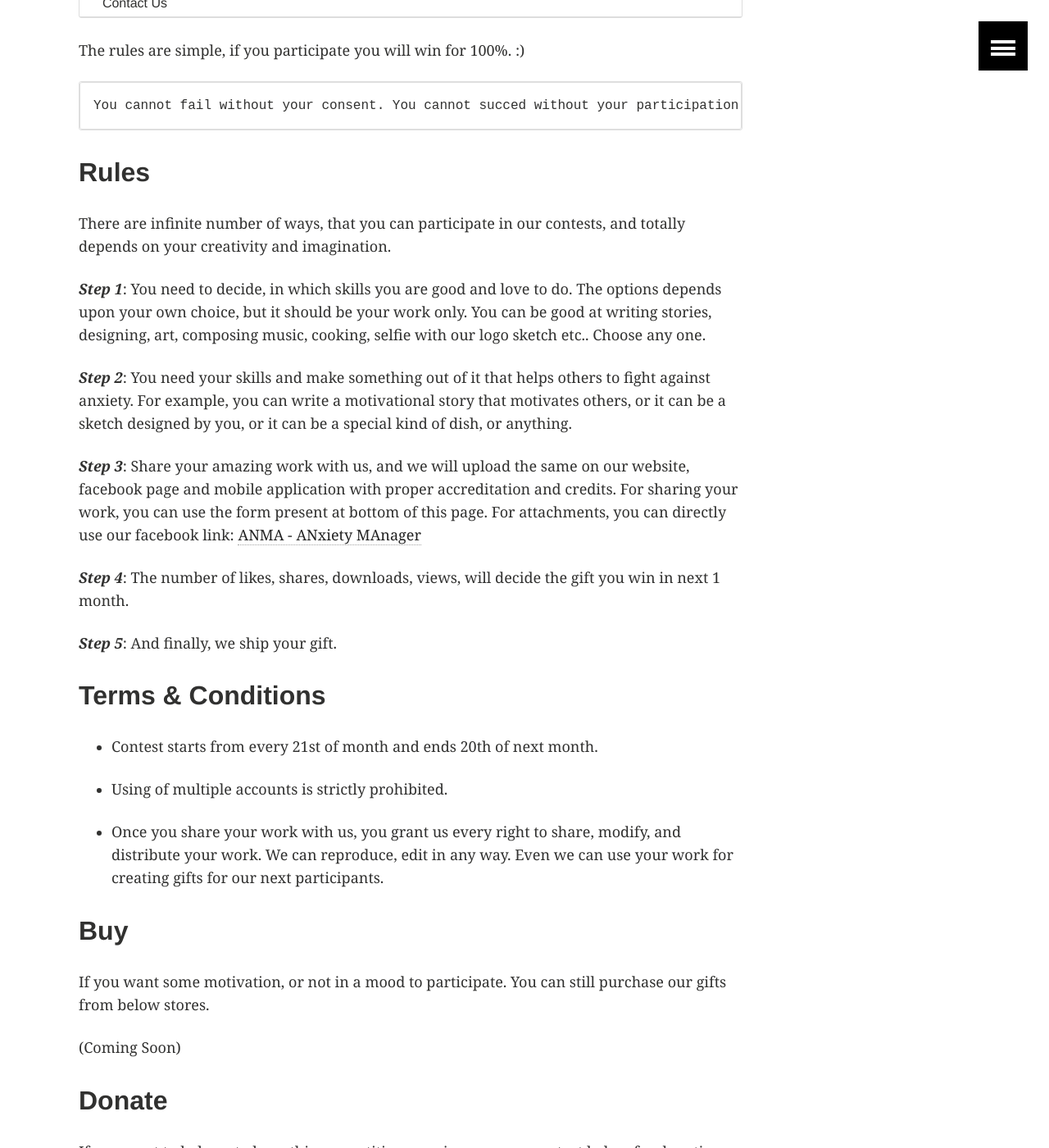
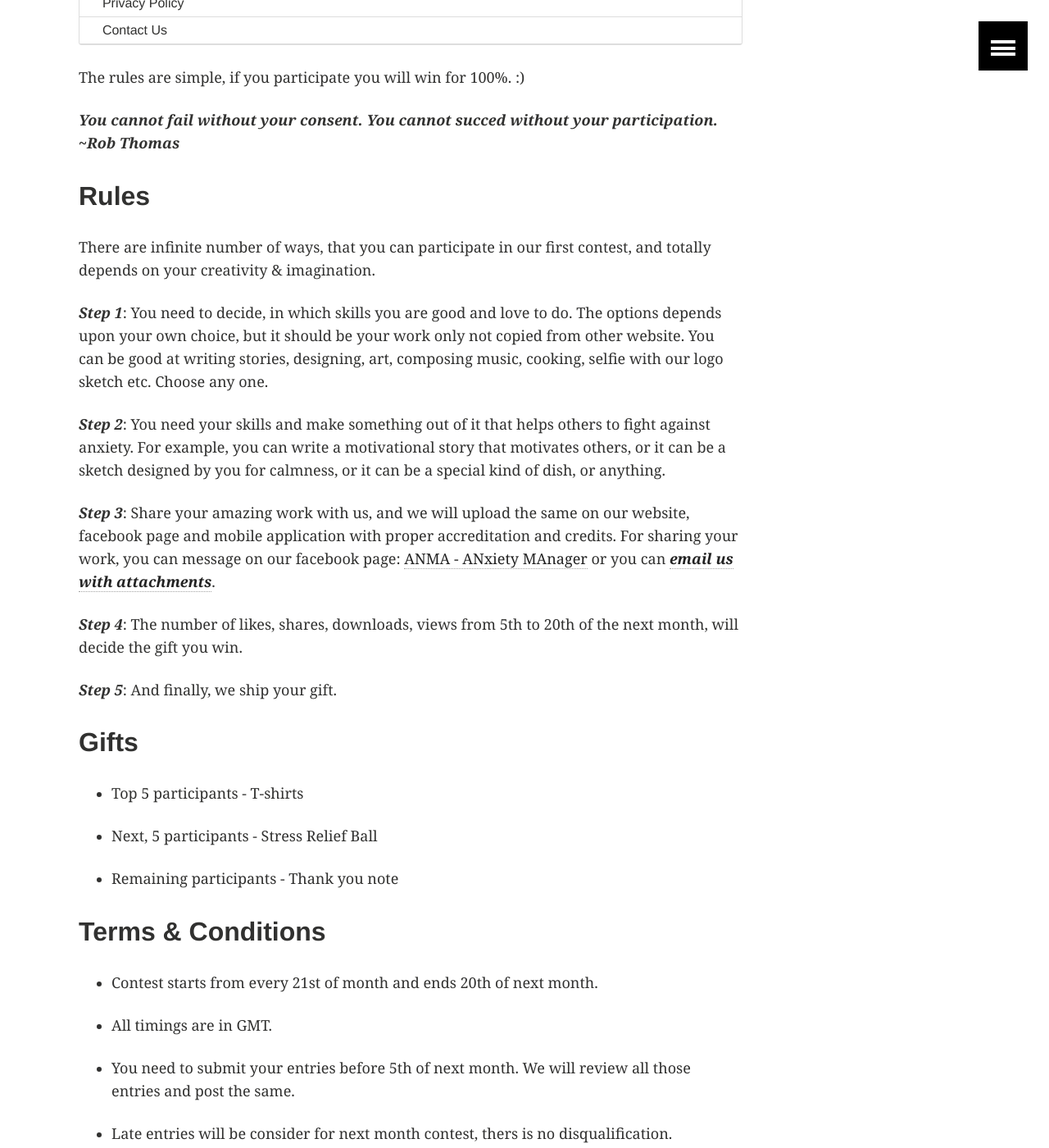
Before and after one commit to anmafeelgood/anmafeelgood.github.io, a Jekyll site: the page built from contests/index.md, in a window 1280 px wide and 1400 px high, scrolled down 508 px. Shown: the whole window at 82% size. Built offline with Jekyll 4.4.1, drawn with Linux system fonts in a browser that asks for light colours; some of the changed text lies outside the part shown.

Commit message:
First Contest
Started first contest

```diff
--- a/_layouts/home.html
+++ b/_layouts/home.html
@@ -38,7 +38,7 @@
       <div class="wrap page-lead-content">
         <h1>ANMA</h1>
          <h2>Feel Good App</h2>
-        <a href="https://play.google.com/store/apps/details?id=com.cyberbitgame.anma" class="btn-inverse">Start using <b>ANMA - ANxiety MAnager<b></a>
+        <a href="https://play.google.com/store/apps/details?id=com.cyberbitgame.anma" class="btn-inverse">Start using <b>ANMA - ANxiety MAnager</b></a>
       </div><!-- /.page-lead-content -->
     </div><!-- /.page-lead -->
     {% endif %}
--- a/contests/index.md
+++ b/contests/index.md
@@ -17,29 +17,49 @@
 
 The rules are simple, if you participate you will win for 100%. :)
 
-    You cannot fail without your consent. You cannot succed without your participation. ~Rob Thomas
+***You cannot fail without your consent. You cannot succed without your participation. ~Rob Thomas***
 
 ## Rules
 
-There are infinite number of ways, that you can participate in our contests, and totally depends on your creativity and imagination.
+There are infinite number of ways, that you can participate in our first contest, and totally depends on your creativity & imagination.
 
-***Step 1***: You need to decide, in which skills you are good and love to do. The options depends upon your own choice, but it should be your work only. You can be good at writing stories, designing, art, composing music, cooking, selfie with our logo sketch etc.. Choose any one.
+***Step 1***: You need to decide, in which skills you are good and love to do. The options depends upon your own choice, but it should be your work only not copied from other website. You can be good at writing stories, designing, art, composing music, cooking, selfie with our logo sketch etc. Choose any one.
 
-***Step 2***: You need your skills and make something out of it that helps others to fight against anxiety. For example, you can write a motivational story that motivates others, or it can be a sketch designed by you, or it can be a special kind of dish, or anything.
+***Step 2***: You need your skills and make something out of it that helps others to fight against anxiety. For example, you can write a motivational story that motivates others, or it can be a sketch designed by you for calmness, or it can be a special kind of dish, or anything.
 
-***Step 3***: Share your amazing work with us, and we will upload the same on our website, facebook page and mobile application with proper accreditation and credits. For sharing your work, you can use the form present at bottom of this page. For attachments, you can directly use our facebook link: [ANMA - ANxiety MAnager](https://www.facebook.com/anxietymanager)
+***Step 3***: Share your amazing work with us, and we will upload the same on our website, facebook page and mobile application with proper accreditation and credits. For sharing your work, you can message on our facebook page: [ANMA - ANxiety MAnager](https://www.facebook.com/anxietymanager) or you can ***[email us with attachments](mailto:anmafeelgood@outlook.com)***.
 
-***Step 4***: The number of likes, shares, downloads, views, will decide the gift you win in next 1 month.
+***Step 4***: The number of likes, shares, downloads, views from 5th to 20th of the next month,  will decide the gift you win.
 
 ***Step 5***: And finally, we ship your gift.
+
+## Gifts
+
+* Top 5 participants - T-shirts
+
+* Next, 5 participants - Stress Relief Ball
+
+* Remaining participants - Thank you note
 
 ## Terms & Conditions
 
 * Contest starts from every 21st of month and ends 20th of next month.
 
+* All timings are in GMT.
+
+* You need to submit your entries before 5th of next month. We will review all those entries and post the same.
+
+* Late entries will be consider for next month contest, thers is no disqualification.
+
+* The list of winners will be posted on 25th and subject to change(depending upon the entries).
+
+* You can not submit the same entry for subsequent months.
+
 * Using of multiple accounts is strictly prohibited.
 
 * Once you share your work with us, you grant us every right to share, modify, and distribute your work. We can reproduce, edit in any way. Even we can use your work for creating gifts for our next participants.
+
+* T&C may change and depends on the country you live.
 
 ## Buy
 
@@ -60,7 +80,7 @@
 ## Contact Us
 Feel free to write to us:
 
-<form method="POST" action="http://formspree.io/xincyberbit@gmail.com">
+<form method="POST" action="http://formspree.io/anmafeelgood@outlook.com">
   <input type="text" name="_replyto" placeholder="Your Name" />
   <input type="text" name="_replyto" placeholder="Your Email" />
   <textarea name="message" placeholder="Your Message"></textarea>
```
Also changed, not shown: about/index.md (+15 -6 lines), credits/index.md (+1 -1 lines), _posts/foo/2014-06-01-new-post.md (deleted).
